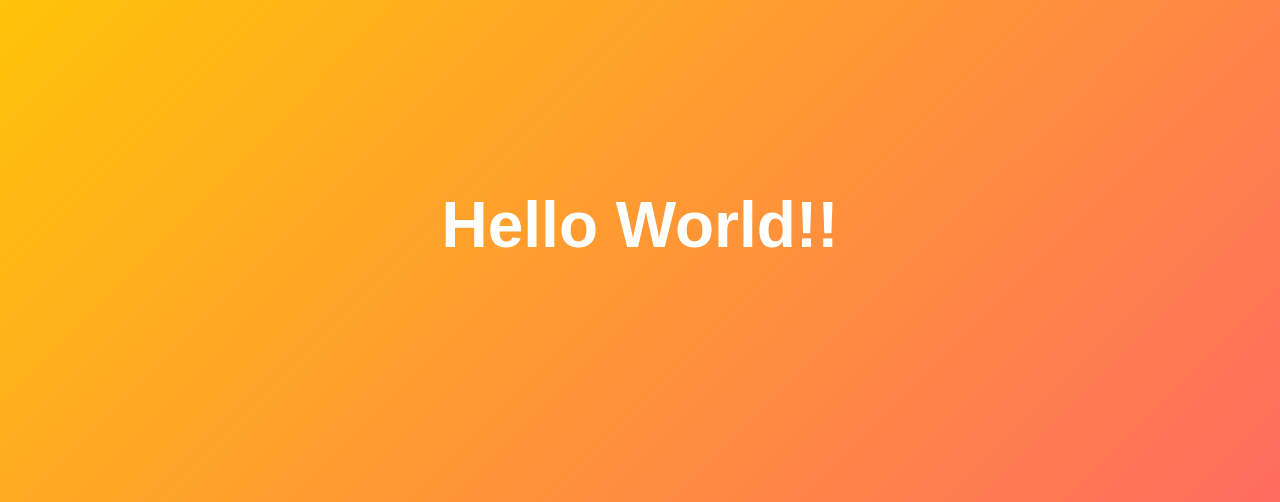
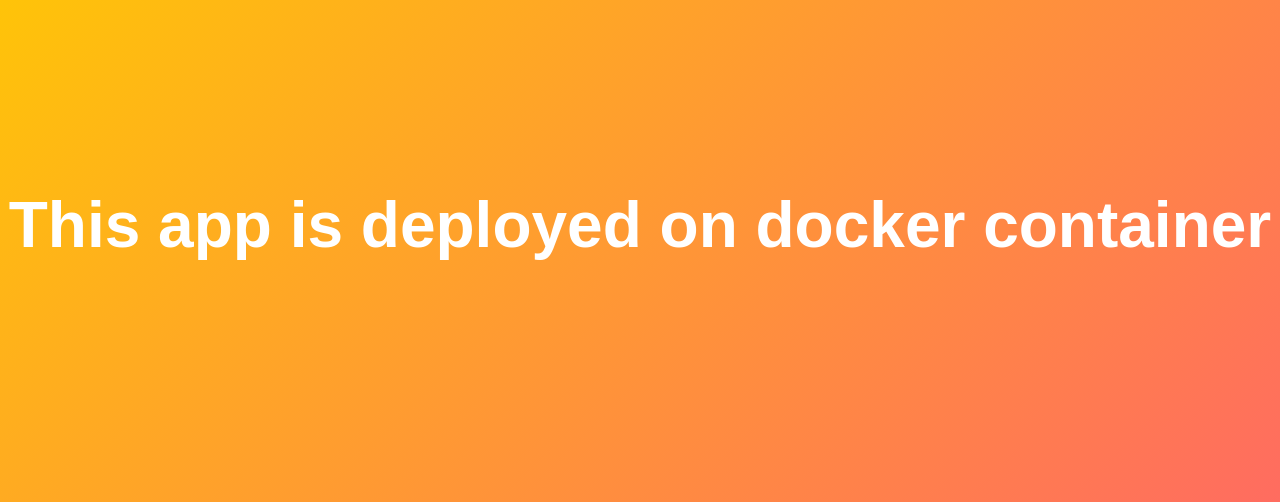
Before and after one commit to Aman16102000/DockerImageSync, a Flask app: page / in a window 1280 px wide. Shown: the part 175-677 px from the top of the page. Run offline with Flask 3, Linux system fonts and the light colour scheme.

Commit message:
changes homepage content

```diff
--- a/src/templates/index.html
+++ b/src/templates/index.html
@@ -27,7 +27,7 @@
 </head>
 <body>
     <div class="container">
-        <h1>Hello World!!</h1>
+        <h1>This app is deployed on docker container</h1>
     </div>
 </body>
 </html>
```
